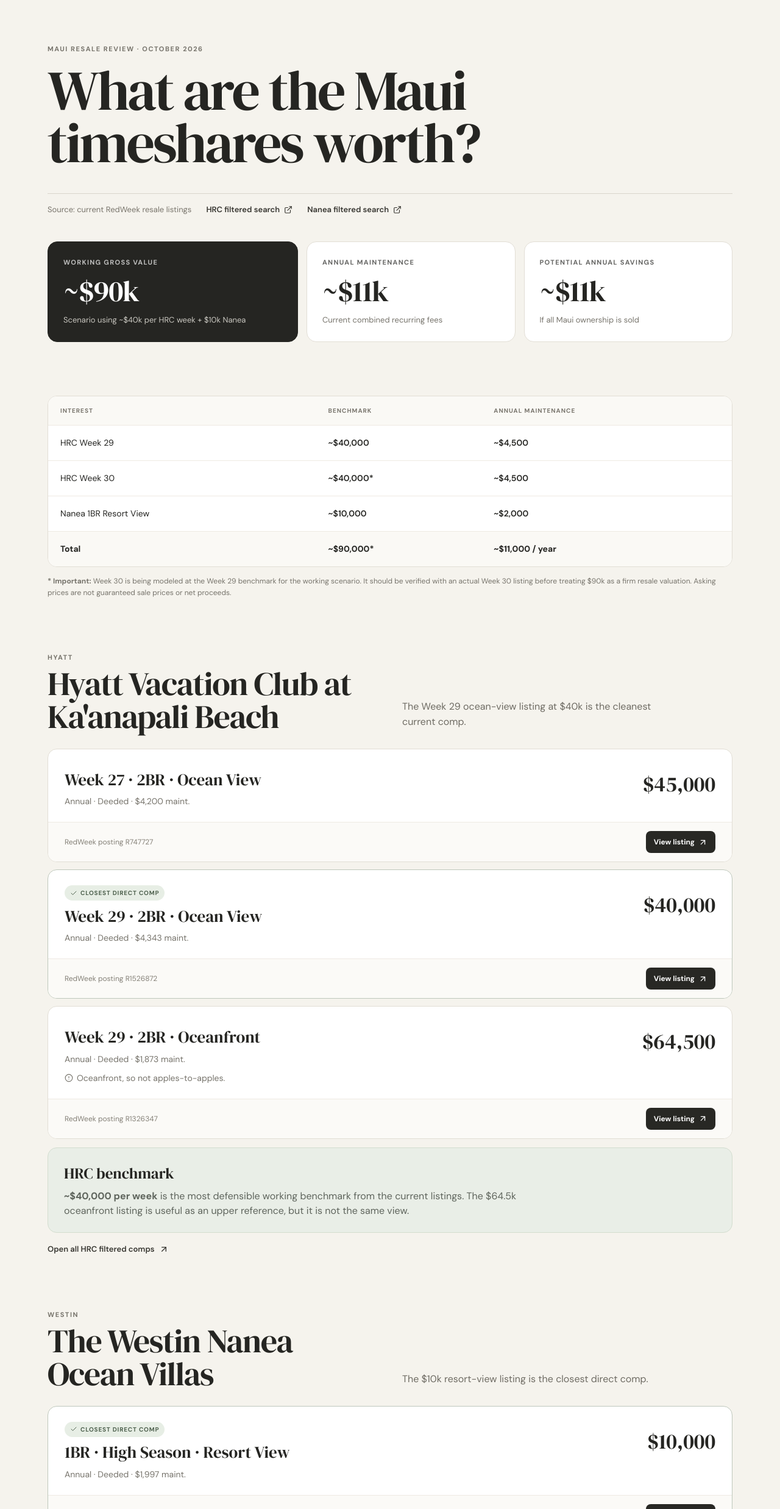
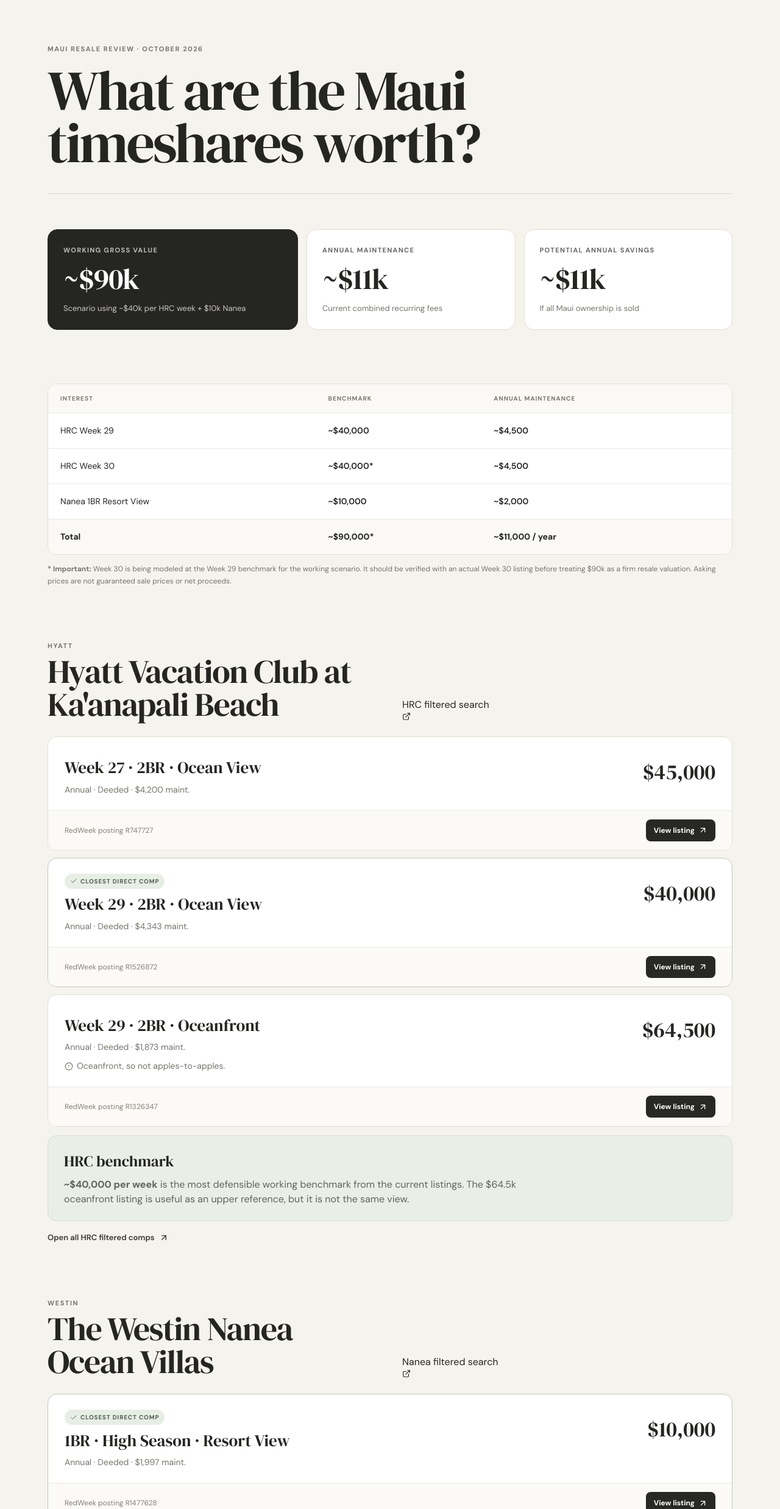
Before and after one commit to dougheindel/maui-resale, a React (Vite) app: page / in a window 1280 px wide. Shown: the top 2475 px of the page at 61% size. Built offline with nearby package versions, Linux system fonts and the light colour scheme.

Commit message:
Update main.jsx

```diff
--- a/src/main.jsx
+++ b/src/main.jsx
@@ -49,11 +49,6 @@
           <div className="eyebrow">Maui resale review · October 2026</div>
           <h1>What are the Maui timeshares worth?</h1>
           <div className="hero-rule" />
-          <div className="source-row">
-            <span>Source: current RedWeek resale listings</span>
-            <a href={hrcSearch} target="_blank" rel="noreferrer">HRC filtered search <ExternalLink size={14} /></a>
-            <a href={naneaSearch} target="_blank" rel="noreferrer">Nanea filtered search <ExternalLink size={14} /></a>
-          </div>
         </section>
 
         <section className="stats">
@@ -98,7 +93,7 @@
               <div className="eyebrow">Hyatt</div>
               <h2>Hyatt Vacation Club at Ka'anapali Beach</h2>
             </div>
-            <p>The Week 29 ocean-view listing at $40k is the cleanest current comp.</p>
+            <a href={hrcSearch} target="_blank" rel="noreferrer">HRC filtered search <ExternalLink size={14} /></a>
           </div>
           <div className="cards">{hrcComps.map((c) => <CompCard key={c.id} comp={c} />)}</div>
           <div className="callout">
@@ -114,7 +109,7 @@
               <div className="eyebrow">Westin</div>
               <h2>The Westin Nanea Ocean Villas</h2>
             </div>
-            <p>The $10k resort-view listing is the closest direct comp.</p>
+            <a href={naneaSearch} target="_blank" rel="noreferrer">Nanea filtered search <ExternalLink size={14} /></a>
           </div>
           <div className="cards">{naneaComps.map((c) => <CompCard key={c.id} comp={c} />)}</div>
           <a className="wide-link" href={naneaSearch} target="_blank" rel="noreferrer">Open all Nanea filtered comps <ArrowUpRight size={16} /></a>
```
